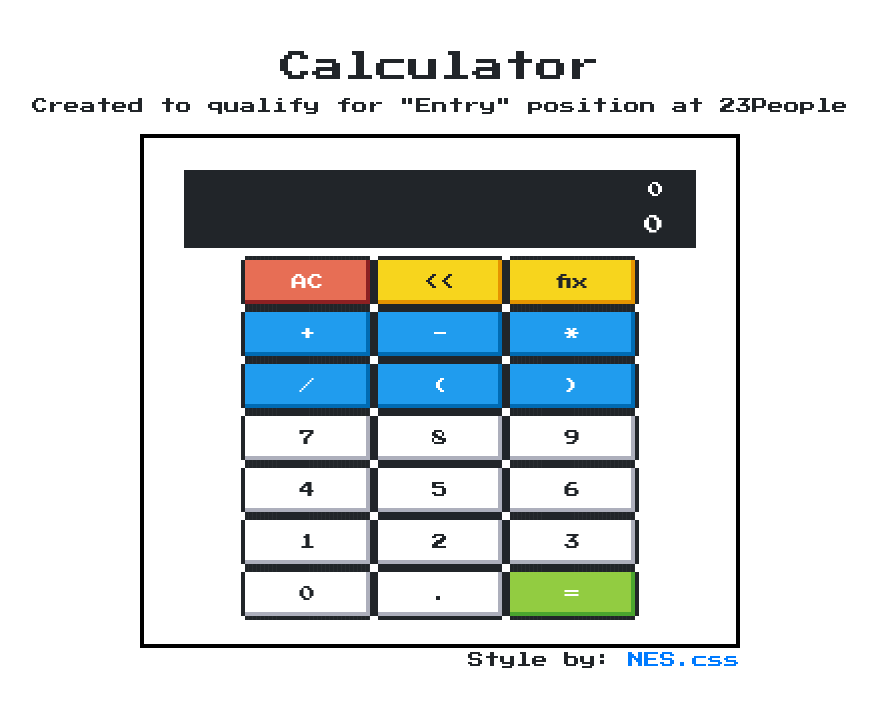
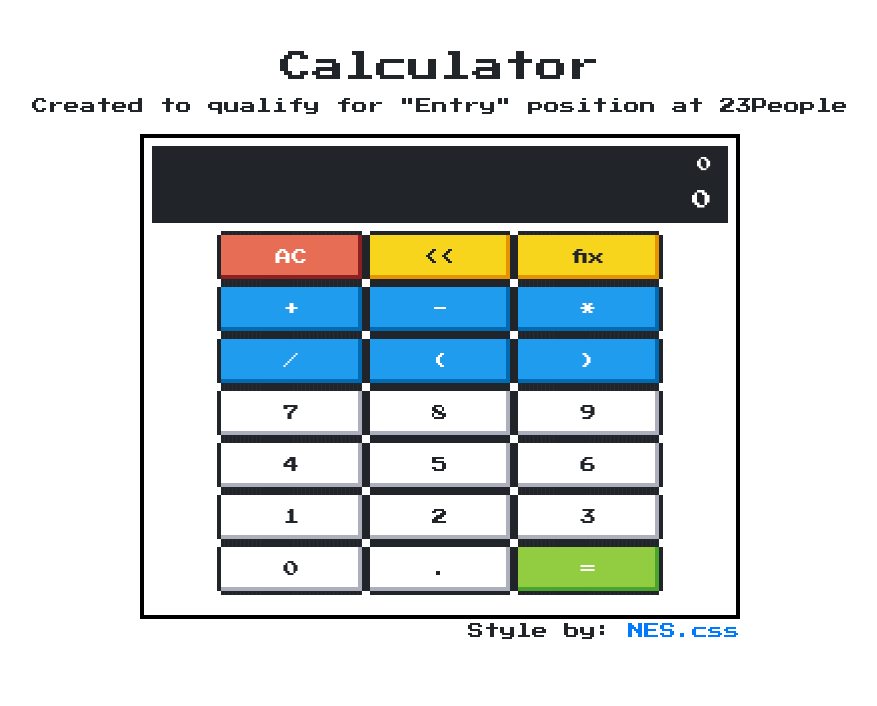
Before and after one commit to Rementeria/React-calculator, a React (Create React App) app: page / in a window 1280 px wide. Shown: the top 706 px of the page, without its empty margins (200-1077 px from the left). Built offline with nearby package versions, Linux system fonts and the light colour scheme.

Commit message:
last css adjust

```diff
--- a/src/components/Calculator.css
+++ b/src/components/Calculator.css
@@ -1,17 +1,7 @@
-@media (min-width: 768px) {
-  .calculator-size {
-    width: 600px;
-    margin: 0 auto;
-  }
-}
 .align-left {
   justify-items: left;
 }
-@media (min-width: 768px) {
-  .button-size {
-    width: 100px;
-  }
-}
+
 .calculator {
   border: 1px solid blanchedalmond;
 }
@@ -20,10 +10,32 @@
   overflow: hidden;
   text-overflow: ellipsis;
 }
+
+.pc {
+  padding: 0 0 20px 0;
+}
 .panel {
-  font-size: 20px;
+  font-size: 13px;
   white-space: nowrap;
 }
+
 .sub-panel {
   word-break: break-all;
+  font-size: 10px;
 }
+@media (min-width: 768px) {
+  .button-size {
+    width: 100px;
+  }
+  .panel {
+    font-size: 20px;
+    white-space: nowrap;
+  }
+  .sub-panel {
+    font-size: 15px;
+  }
+  .calculator-size {
+    width: 600px;
+    margin: 0 auto;
+  }
+}
--- a/src/components/Calculator.js
+++ b/src/components/Calculator.js
@@ -80,12 +80,12 @@ function Calculator({ initialValue }) {
 
   return (
     <div className="calculator-size">
-      <div className="nes-container">
+      <div className="nes-container pc">
         <div className="nes-input is-dark display">
-          <div className="mb-2 d-flex flex-row-reverse mr-3 sub-panel">
+          <div className="mb-2 d-flex flex-row-reverse sub-panel">
             {subPanel}
           </div>
-          <div className="d-flex flex-row-reverse mr-3 panel">{panel}</div>
+          <div className="d-flex flex-row-reverse panel">{panel}</div>
         </div>
 
         <div className="container">
```
